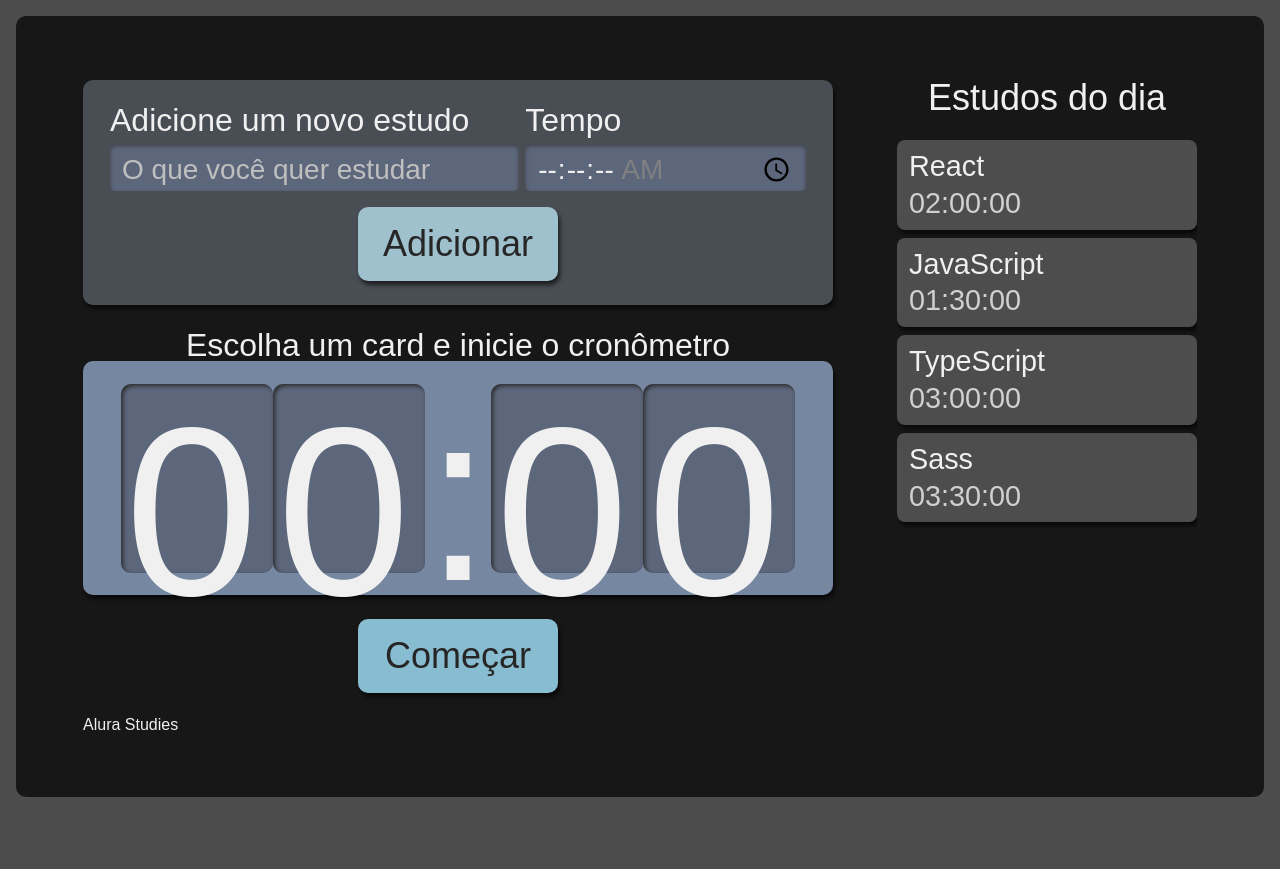
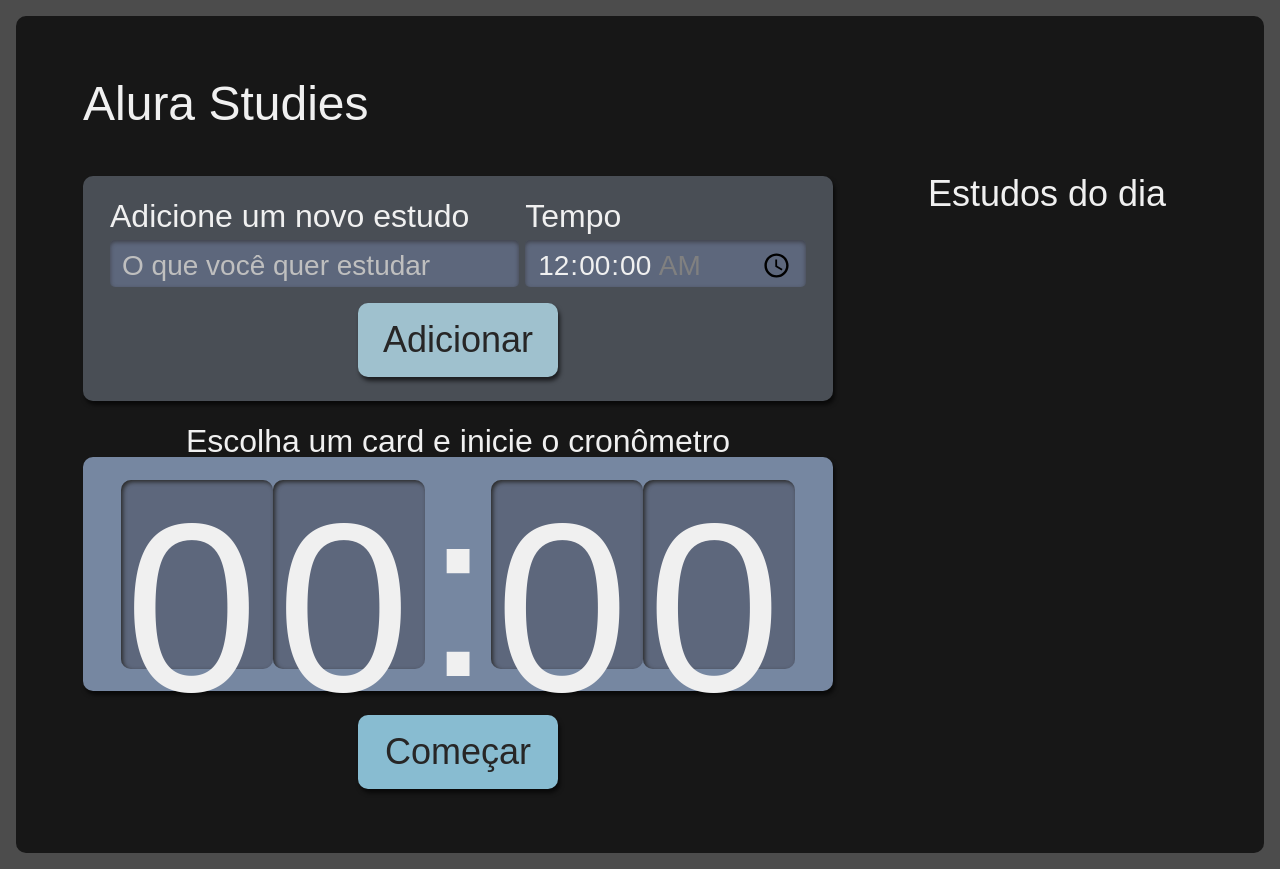
Before and after one commit to EstherMarie/Alura-Studies, a React (Create React App) app: page / in a window 1280 px wide. Before the commit the page ends 813 px from the top, so only its background shows below. Built offline with nearby package versions, Linux system fonts and the light colour scheme.

Commit message:
Aula 5 - Em andamento
Falta terminar: Aula 5.4 - Atualizando a tarefa

O que foi feito:
- Estados adicionados em function components e class components
- Inputs do Form com estado
- Pasta types criada para reutilizar Interfaces do TypeScript
- Adicionado atributo lang no HTML e title atualizado

```diff
--- a/public/index.html
+++ b/public/index.html
@@ -1,5 +1,5 @@
 <!DOCTYPE html>
-<html lang="en">
+<html lang="pt-br">
   <head>
     <meta charset="utf-8" />
     <link rel="icon" href="%PUBLIC_URL%/favicon.ico" />
@@ -24,7 +24,7 @@
       work correctly both with client-side routing and a non-root public URL.
       Learn how to configure a non-root public URL by running `npm run build`.
     -->
-    <title>React App</title>
+    <title>Alura Studies</title>
   </head>
   <body>
     <noscript>You need to enable JavaScript to run this app.</noscript>
--- a/src/components/Botao/index.tsx
+++ b/src/components/Botao/index.tsx
@@ -1,10 +1,13 @@
 import React from "react";
 import style from "./Botao.module.scss";
 
-class Botao extends React.Component {
+class Botao extends React.Component<{
+  type?: 'button' | 'submit' | 'reset' | undefined
+}> {
   render() {
+    const { type = 'button' } = this.props
     return (
-      <button className={style.botao}>
+      <button type={type} className={style.botao}>
         {this.props.children}
       </button>
     )
--- a/src/components/Formulario/index.tsx
+++ b/src/components/Formulario/index.tsx
@@ -1,11 +1,34 @@
 import React from "react";
+import { ITarefa } from "../../types/tarefa";
 import Botao from "../Botao";
 import style from "./Formulario.module.scss";
 
-class Formulario extends React.Component {
+class Formulario extends React.Component<{
+  setTarefas: React.Dispatch<React.SetStateAction<ITarefa[]>>
+}> {
+  state = {
+    tarefa: "",
+    tempo: "00:00"
+  }
+
+  adicionarTarefa(evento: React.FormEvent<HTMLFormElement>) {
+    evento.preventDefault()
+    this.props.setTarefas((tarefasAntigas) =>
+      [
+        ...tarefasAntigas, {
+          ...this.state
+        }
+      ]
+    )
+    this.setState({
+      tarefa: "",
+      tempo: "00:00"
+    })
+  }
+
   render() {
     return (
-      <form className={style.novaTarefa}>
+      <form className={style.novaTarefa} onSubmit={this.adicionarTarefa.bind(this)}>
         <div className={style.inputContainer}>
           <label htmlFor="tarefa">
             Adicione um novo estudo
@@ -14,6 +37,10 @@
             type="text"
             name="tarefa"
             id="tarefa"
+            value={this.state.tarefa}
+            onChange={(evento) => {
+              this.setState({...this.state, tarefa: evento.target.value})
+            }}
             placeholder="O que você quer estudar"
             required
           />
@@ -26,13 +53,17 @@
             type="time"
             step="1"
             name="tempo"
+            value={this.state.tempo}
+            onChange ={(evento => {
+              this.setState({...this.state, tempo: evento.target.value})
+            })}
             id="tempo"
             min="00:00:00"
             max="01:30:00"
             required
           />
         </div>
-        <Botao>
+        <Botao type="submit">
           Adicionar
         </Botao>
       </form>
--- a/src/components/Lista/Lista.module.scss
+++ b/src/components/Lista/Lista.module.scss
@@ -22,7 +22,7 @@
 
     ul {
       overflow: auto;
-      max-height: 500px;
+      max-height: 540px;
     }
   }
 }
--- a/src/components/Lista/index.tsx
+++ b/src/components/Lista/index.tsx
@@ -1,31 +1,8 @@
-import React from "react";
 import style from "./Lista.module.scss";
 import Item from "./Item";
+import { ITarefa } from "../../types/tarefa";
 
-interface Tarefa {
-  tarefa: string;
-  tempo: string;
-}
-
-export default function Lista() {
-  const tarefas: Array<Tarefa> = [
-    {
-      tarefa: "React",
-      tempo: "02:00:00",
-    },
-    {
-      tarefa: "JavaScript",
-      tempo: "01:30:00",
-    },
-    {
-      tarefa: "TypeScript",
-      tempo: "03:00:00",
-    },
-    {
-      tarefa: "Sass",
-      tempo: "03:30:00",
-    },
-  ];
+export default function Lista({ tarefas }: { tarefas: ITarefa[]}) {
   return (
     <aside className={style.listaTarefas}>
       <h2>Estudos do dia</h2>
--- a/src/pages/App.module.scss
+++ b/src/pages/App.module.scss
@@ -2,10 +2,10 @@
   display: grid;
   grid-template-rows: min-content min-content auto;
   grid-template-areas:
-  "nova-tarefa"
-  "cronometro"
-  "tarefas"
-  ;
+    "titulo"
+    "nova-tarefa"
+    "cronometro"
+    "tarefas";
   row-gap: 24px;
   min-width: 320px;
   min-height: calc(100vh - 32px);
@@ -15,11 +15,16 @@
   border-radius: 10px;
   background-color: #171717;
 
-  @media screen and (min-width:1280px)  {
+  h1 {
+    font-size: 3rem;
+    margin-bottom: 24px;
+  }
+
+  @media screen and (min-width: 1280px) {
     grid-template-areas:
-    "nova-tarefa tarefas"
-    "cronometro tarefas"
-    ;
+      "titulo -"
+      "nova-tarefa tarefas"
+      "cronometro tarefas";
     column-gap: 64px;
     grid-template-rows: min-content min-content;
     grid-template-columns: 750px 300px;
--- a/src/pages/App.tsx
+++ b/src/pages/App.tsx
@@ -1,16 +1,19 @@
-import React from "react";
+import React, { useState } from "react";
 import Cronometro from "../components/Cronometro";
 import Formulario from "../components/Formulario";
 import Lista from "../components/Lista";
+import { ITarefa } from "../types/tarefa";
 import style from "./App.module.scss";
 
 function App() {
+  const [tarefas, setTarefas] = useState<ITarefa[]>([])
+
   return (
     <main className={style.AppStyle}>
       <h1>Alura Studies</h1>
-      <Formulario />
+      <Formulario setTarefas={setTarefas} />
       <Cronometro />
-      <Lista />
+      <Lista tarefas={tarefas} />
     </main>
   );
 }
--- /dev/null
+++ b/src/types/tarefa.ts
@@ -0,0 +1,4 @@
+export interface ITarefa {
+  tarefa: string;
+  tempo: string;
+}
```
